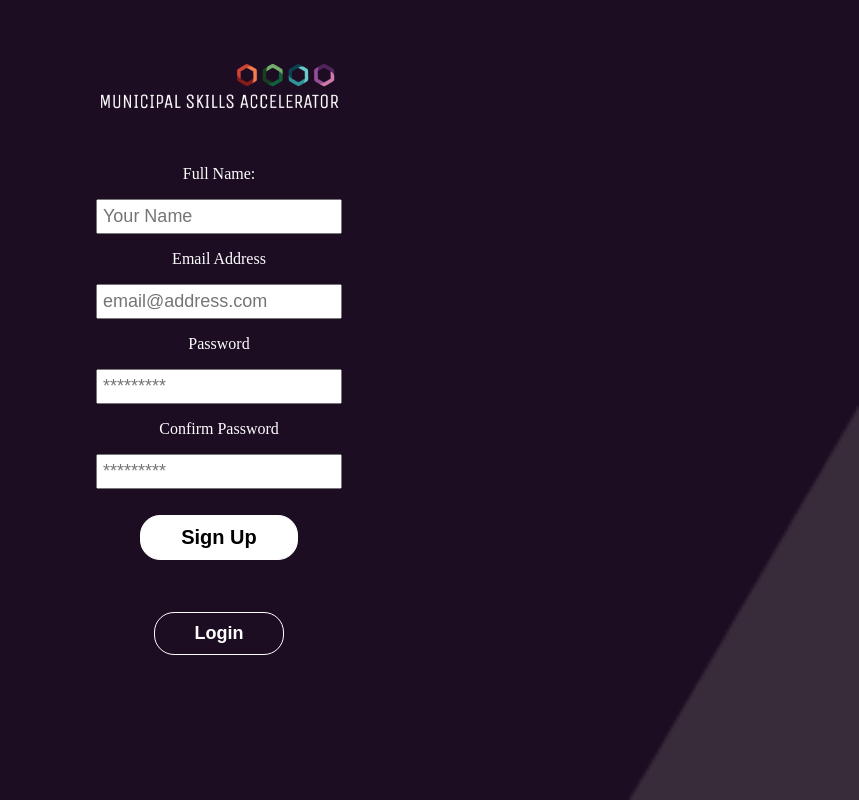
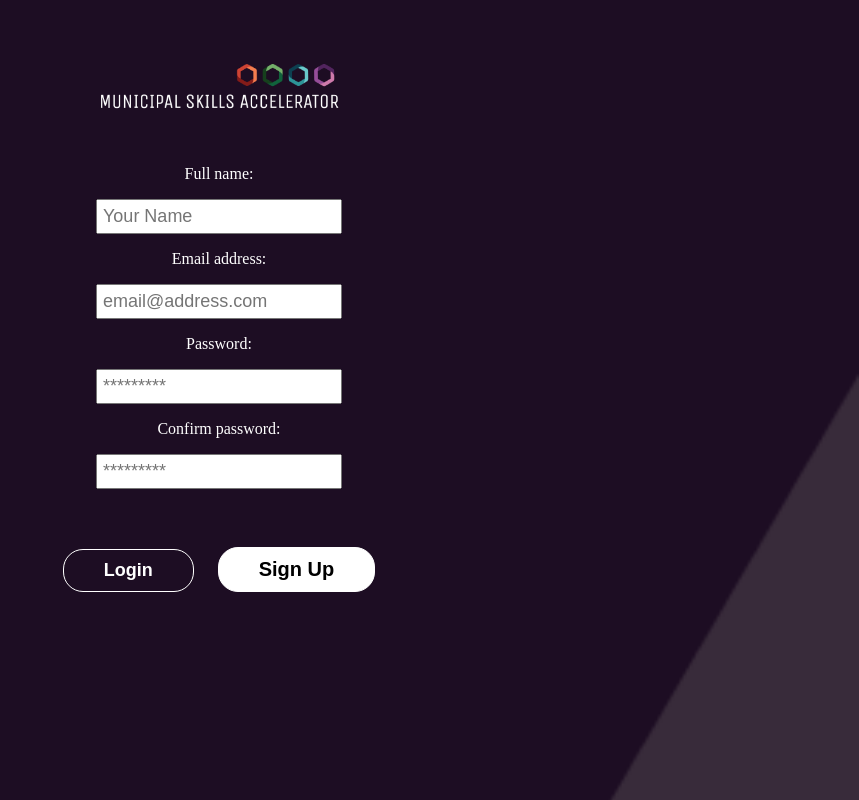
Before and after one commit to jgraykeyin/microlearning, a website: page mobile_signup.html in a window 1280 px wide. Shown: the whole page, without its empty margins (421-1280 px from the left). Drawn offline with Linux system fonts and the light colour scheme.

```diff
--- a/mobile_signup.css
+++ b/mobile_signup.css
@@ -5,7 +5,8 @@
 
 .main-container {
   position: relative;
-  color: white;
+  width: 80vw;
+  height: 80vh;
   padding: 2rem;
   margin-top: 5rem;
   display: flex;
@@ -14,12 +15,6 @@
   align-content: center;
   justify-content: center;
   justify-self: center;
-}
-
-.logo {
-  position: absolute;
-  top: 0px;
-  right: 0px;
 }
 
 
@@ -33,7 +28,6 @@
 }
 
 
-
 @media only screen and (min-width: 600px) {
   .main-container {
       margin: auto;
--- a/mobile_signup.html
+++ b/mobile_signup.html
@@ -19,19 +19,19 @@
 
             <!-- Second column -->
             <form class="loginform" method="POST" action="auth">
-                <label for="name">Full Name:</label>
+                <label for="name">Full name:</label>
                 <input type="text" name="fullname" placeholder="Your Name">
 
-                <label for="email">Email Address</label>
+                <label for="email">Email address:</label>
                 <input type="text" name="email" placeholder="email@address.com">
 
-                <label for="password">Password</label>
+                <label for="password">Password:</label>
                 <input type="password" name="password" placeholder="*********">
 
-                <label for="password">Confirm Password</label>
+                <label for="password">Confirm password:</label>
                 <input type="password" name="confirm-password" placeholder="*********">
 
-                <button type="submit" class="ui-button-light" id="login-btn">Sign Up</button>
+
             </form>
 
         <div class="spacer">
@@ -40,6 +40,7 @@
         <div class="button-area">
           <form method="GET" action="/">
             <button type="submit" class="ui-button-dark" id="signup-btn">Login</button>
+            <button type="submit" class="ui-button-light" id="login-btn">Sign Up</button>
           </form>
         </div>
 
```
